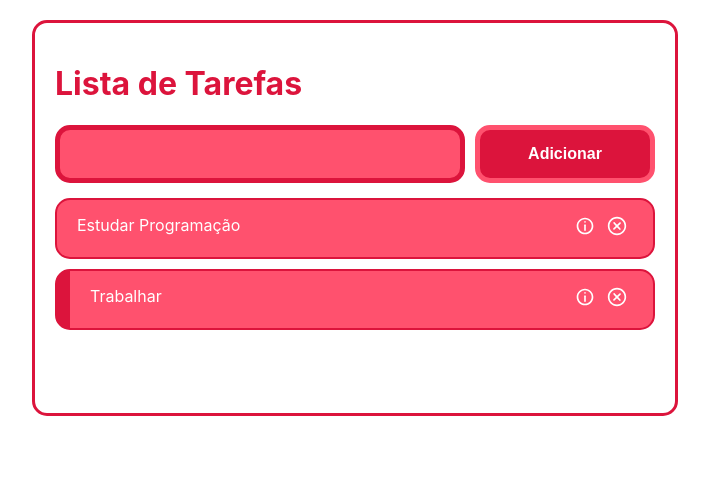
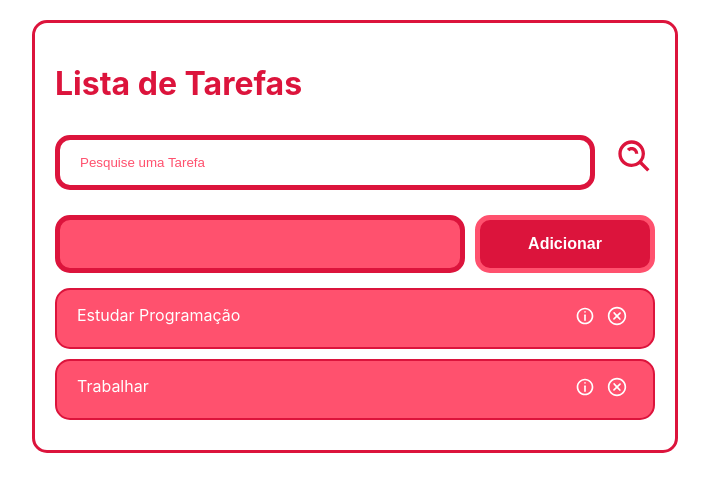
Before and after one commit to GuilhermeManfrin134/ListaTarefas-React, a React (Create React App) app: page / in a window 1280 px wide. Shown: the top 492 px of the page, without its empty margins (285-994 px from the left). Built offline with nearby package versions, Linux system fonts and the light colour scheme.

Commit message:
Adicionado filtro de busca por nome da tarefa

```diff
--- a/package.json
+++ b/package.json
@@ -9,6 +9,7 @@
     "react": "^17.0.2",
     "react-dom": "^17.0.2",
     "react-icons": "^4.3.1",
+    "react-router-dom": "^6.0.2",
     "react-scripts": "4.0.3",
     "uuid": "^8.3.2",
     "web-vitals": "^1.1.2"
--- a/src/App.jsx
+++ b/src/App.jsx
@@ -1,12 +1,15 @@
-import React, { useState } from "react";
+import React, { useState, useEffect } from "react";
 import "./App.css";
 import AddTask from "./componentes/AddTask";
 import Tasks from "./componentes/Tasks";
 import { v4 as uuidv4 } from "uuid";
 import Header from './componentes/Header';
+import { BrowserRouter as Router, Routes, Route } from "react-router-dom";
+import Search from "./componentes/Search";
 
 const App = () => {
-  const [tasks, setTasks] = useState([
+
+  const tarefas = [
     {
       id: "1",
       title: 'Estudar Programação',
@@ -15,10 +18,11 @@ const App = () => {
     {
       id: "2",
       title: 'Trabalhar',
-      completed: true,
+      completed: false,
     },
-  ]);
+  ]
 
+  const [tasks, setTasks] = useState(tarefas);
 
   const handleTaskClick = (taskId) => { //Selecionar
     const newTask = tasks.map(task => {
@@ -50,15 +54,24 @@ const App = () => {
     setTasks(removeTask)
   }
 
+  const [search, setSearch] = useState('');
+
+  const searchFilter = tasks.filter((tarefa) => tarefa.title.toLowerCase().includes(search.toLowerCase()))
+
 
   return (
-    <>
+    <Router>
         <div className="container">
             <Header />
-            <AddTask handleTaskAddition={handleTaskAddition} />
-            <Tasks tasks={tasks} handleTaskClick={handleTaskClick} handleTaskRemove={handleTaskRemove}/>
+              <Search search={search} setSearch={setSearch} />
+              <AddTask handleTaskAddition={handleTaskAddition} />
+              <Tasks
+                tasks={searchFilter}
+                handleTaskClick={handleTaskClick}
+                handleTaskRemove={handleTaskRemove}
+              />
         </div>
-    </>
+    </Router>
   )
 };
 
--- /dev/null
+++ b/src/componentes/Search.css
@@ -0,0 +1,22 @@
+.taskSearch{
+    width: 100%;
+    display: flex;
+    align-items: center;
+    justify-content: space-between;
+}
+.inputSearch{
+    background-color: white;
+    margin: 10px 0;
+    border: solid 5px crimson;
+    border-radius: 15px;
+    padding: 15px 20px;
+    box-sizing: border-box;
+    width: 90%;
+}
+.iconSearch{
+    color: crimson;
+    font-size: 40px;
+}
+::-webkit-input-placeholder {
+    color: rgb(255, 81, 110);
+  }
--- /dev/null
+++ b/src/componentes/Search.jsx
@@ -0,0 +1,24 @@
+import React from 'react';
+import "./Search.css"
+import { BiSearchAlt } from 'react-icons/bi'
+
+const Search = ({search, setSearch}) => {
+
+    return (
+        <>
+            <div className="taskSearch" >
+                <input className="inputSearch"
+                    type="text"
+                    placeholder="Pesquise uma Tarefa"
+                    value={search}
+                    onChange={(ev) => setSearch(ev.target.value)}
+                />
+                <div className="iconSearch">
+                    <BiSearchAlt />
+                </div>
+            </div>
+        </>
+    )
+}
+
+export default Search;
--- a/src/componentes/Tasks.jsx
+++ b/src/componentes/Tasks.jsx
@@ -2,8 +2,11 @@ import React from 'react';
 import Task from './Task'
 
 const Tasks = ({ tasks, handleTaskClick, handleTaskRemove }) => {
+
+
     return (
         <>
+
             {tasks.map((task) => (
                 <Task task={task}
                 handleTaskClick={handleTaskClick}
```
Also changed, not shown: 1 other file (tests, documents, lock files or other folders).
